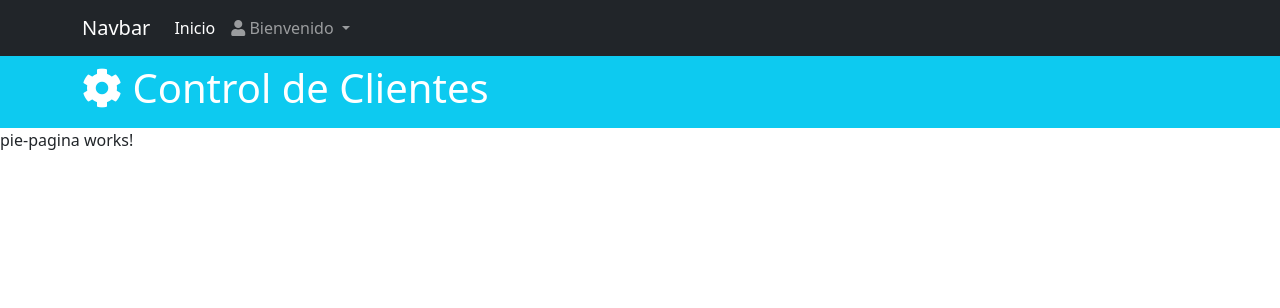
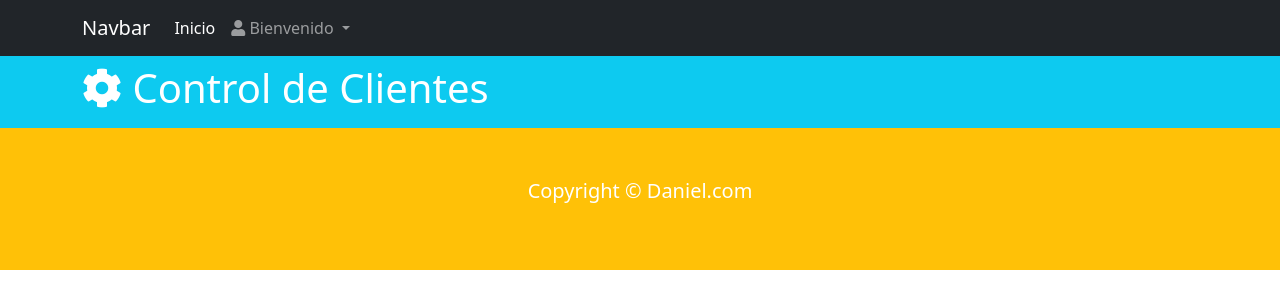
Before and after one commit to Daniel151505/Aplicacion-Control-Clientes, an Angular app in the folder control-clientes/: page / in a window 1280 px wide. Shown: the top 308 px of the page. Built offline with nearby package versions, Linux system fonts and the light colour scheme.

Commit message:
Vista del Footer

```diff
--- a/control-clientes/src/app/componentes/pie-pagina/pie-pagina.component.html
+++ b/control-clientes/src/app/componentes/pie-pagina/pie-pagina.component.html
@@ -1 +1,11 @@
-<p>pie-pagina works!</p>
+<footer id="pie-pagina" class="bg-warning text-white mt- p-5">
+   <div class="container">
+       <div class="row">
+           <div class="col">
+               <p class="lead text-center">
+                    Copyright &copy; Daniel.com
+               </p>
+           </div>
+       </div>
+   </div>
+</footer>
```
